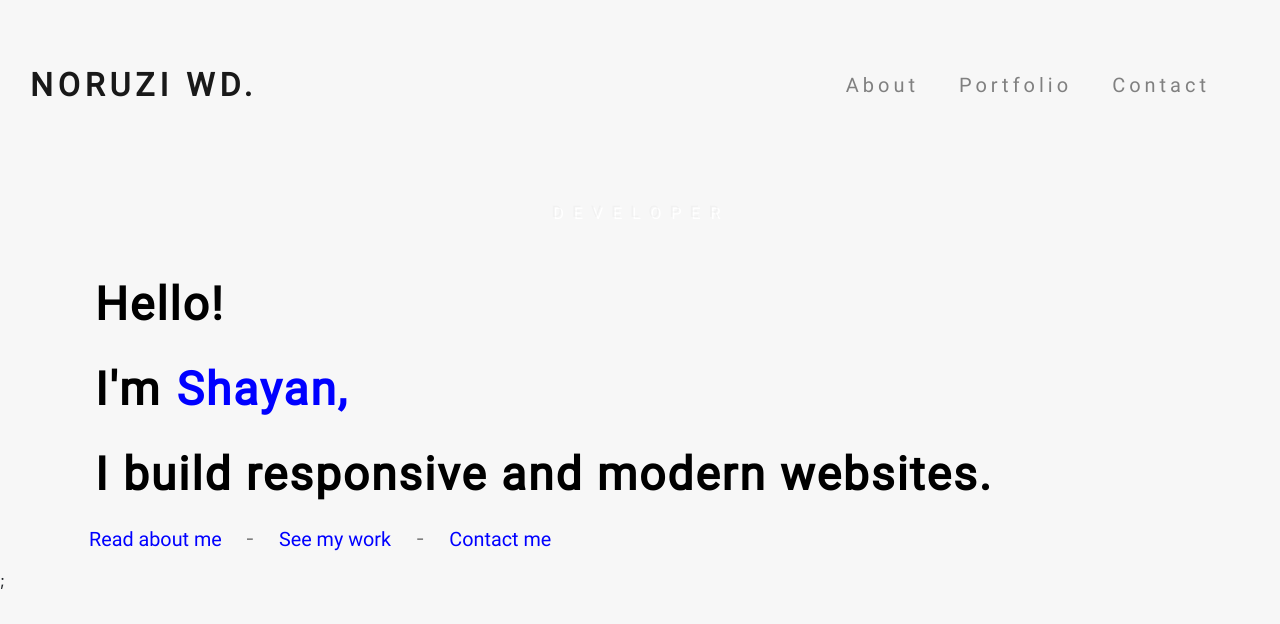
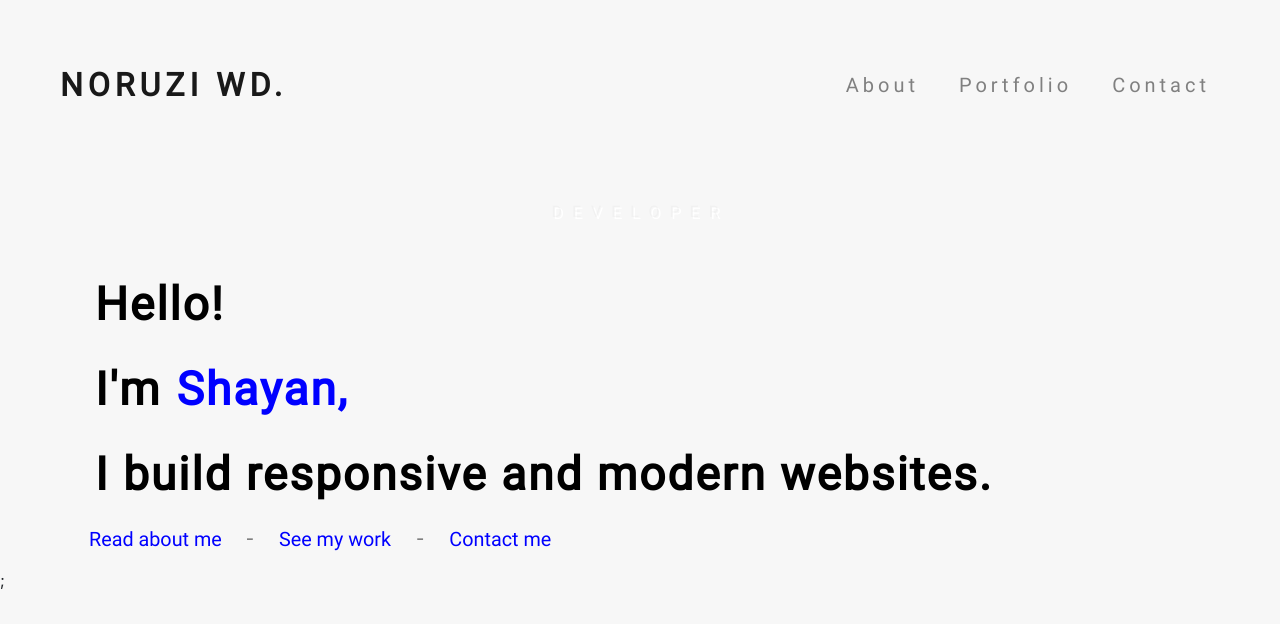
Before and after one commit to Shawn-Noruzi/Portfolio2021, a Next.js app in the folder portfolio2021/: page / in a window 1280 px wide. Shown: the top 624 px of the page. Built offline with nearby package versions, Linux system fonts and the light colour scheme.

Commit message:
Margin adjustment

```diff
--- a/portfolio2021/components/Navbar.js
+++ b/portfolio2021/components/Navbar.js
@@ -31,7 +31,8 @@
   font-size: 32px;
   font-family: RobotoReg;
   letter-spacing: 5px;
-  @media screen and (max-width: 600px) {
+  margin-left: 30px;
+  @media  (max-width: 600px) {
     font-size: 20px;
     margin-left:0px;
   }
```
